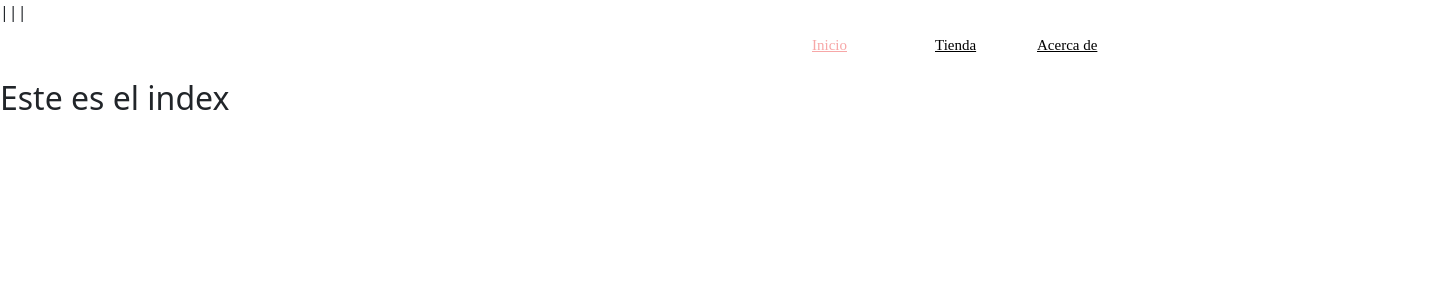
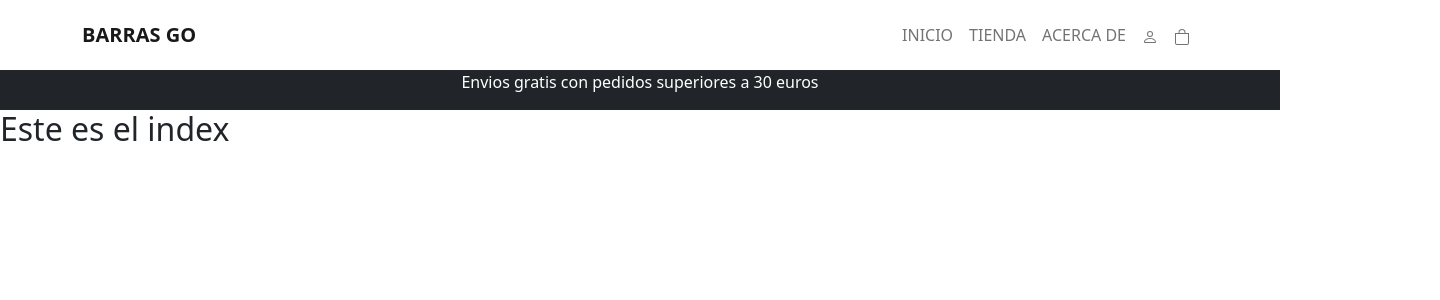
Before and after one commit to mariasanguesa/react_app, a React (Create React App) app: page / in a window 1280 px wide. Shown: the top 300 px of the page, 1440 px wide, since content can reach past the window. Built offline with nearby package versions, Linux system fonts and the light colour scheme.

Commit message:
Improve header

```diff
--- a/package.json
+++ b/package.json
@@ -9,6 +9,7 @@
     "bootstrap": "^5.2.3",
     "react": "^18.2.0",
     "react-bootstrap": "^2.7.2",
+    "react-bootstrap-icons": "^1.10.2",
     "react-dom": "^18.2.0",
     "react-router-dom": "^6.8.2",
     "react-scripts": "5.0.1",
--- a/src/UI/Header.js
+++ b/src/UI/Header.js
@@ -1,23 +1,30 @@
+import './Header.css';
+import Container from 'react-bootstrap/Container';
 import Nav from 'react-bootstrap/Nav';
-import './Header.css';
-import {Link} from 'react-router-dom';
+import Navbar from 'react-bootstrap/Navbar';
+import {Person, Bag} from 'react-bootstrap-icons';
 
 function Header() {
     return (
-        <div className='header'>
-        <Nav>
-            <Nav>
-                <Link className='inicio' to='/'>Inicio</Link> | {"    "}
-            </Nav>
-            <Nav>
-                <Link className='tienda' to='/tienda'>Tienda</Link> | {"        "}
-            </Nav>
-            <Nav>
-                <Link className='acerca' to='/acerca'>Acerca de </Link> | {"        "}
-            </Nav>
-        </Nav>
-
-    </div>
+        <>
+            <div variant="d-flex">
+                <Navbar style={{ 'height': '70px' }}>
+                    <Container >
+                        <Navbar.Brand href="/"><b>BARRAS GO</b></Navbar.Brand>
+                        <Nav>
+                            <Nav.Link href="/">INICIO</Nav.Link>
+                            <Nav.Link href="/tienda">TIENDA</Nav.Link>
+                            <Nav.Link href="/acerca">ACERCA DE</Nav.Link>
+                            <Nav.Link><Person/></Nav.Link>
+                            <Nav.Link><Bag/></Nav.Link>
+                        </Nav>
+                    </Container>
+                </Navbar>
+                <Navbar bg='dark' variant="dark justify-content-center align-items-center" style={{ 'height': '40px' }}>
+                    <p style={{ 'color': 'white' }}>Envios gratis con pedidos superiores a 30 euros</p>
+                </Navbar>
+            </div>
+        </>
     )
 }
 export default Header;
```
Also changed, not shown: 1 other file (tests, documents, lock files or other folders).
